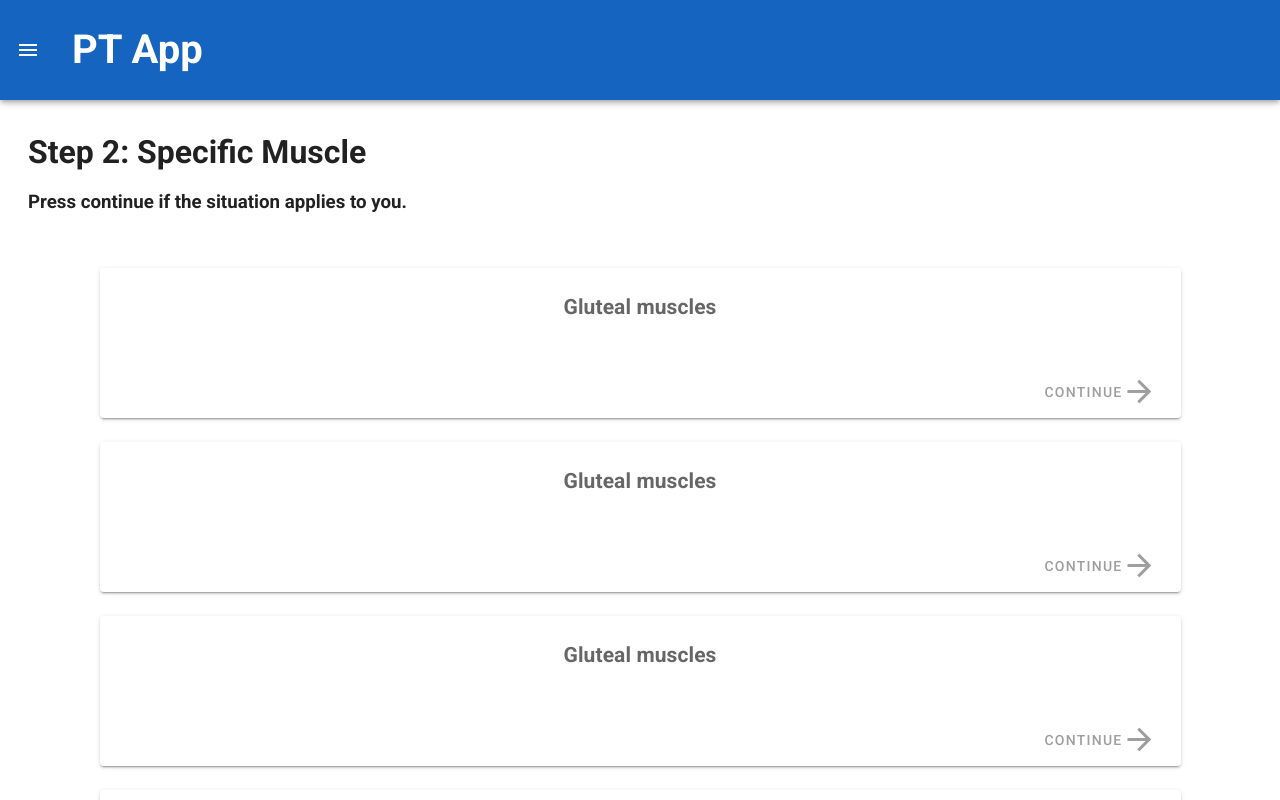
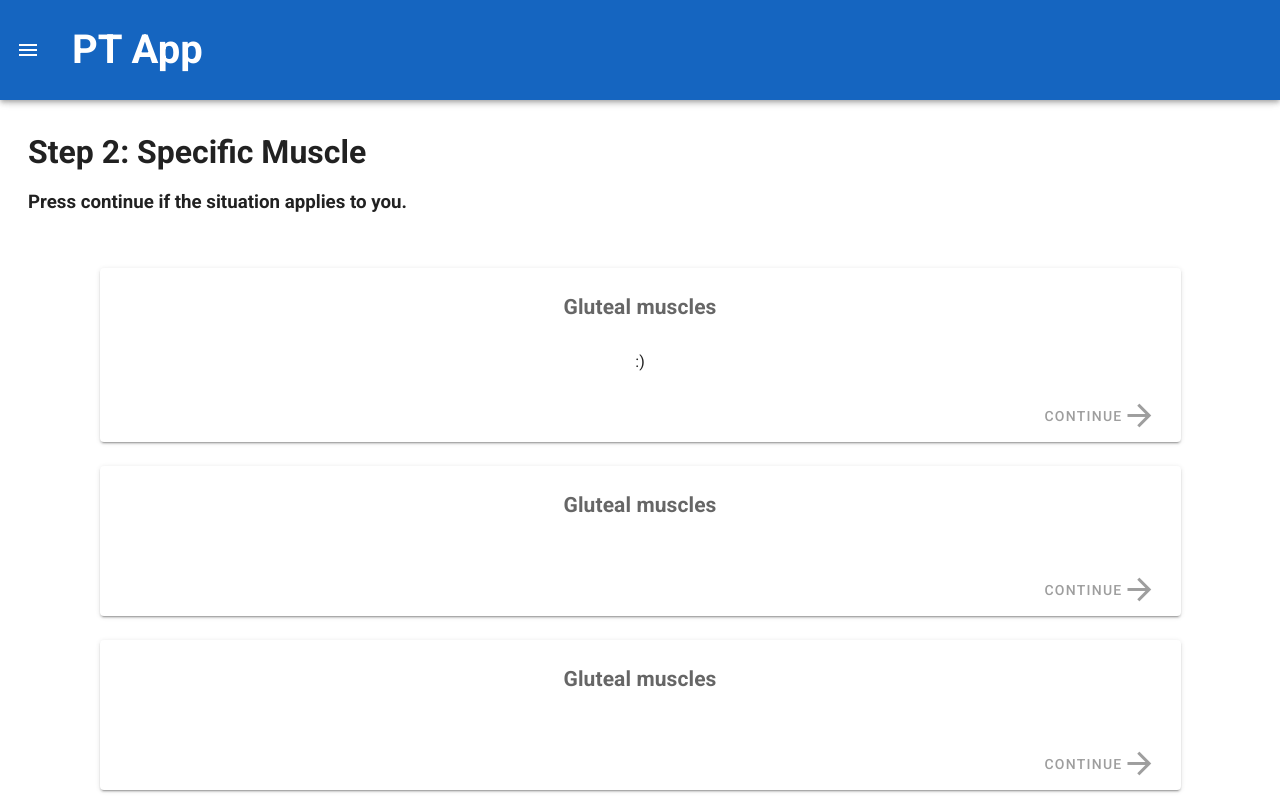
Before and after one commit to brycenamorozo/PT_App, a Vue app: page /UpperLegQ in a window 1280 px wide. Shown: the top 800 px of the page. Built offline with nearby package versions, Linux system fonts and the light colour scheme.

Commit message:
testtesttest

```diff
--- a/src/views/UpperLegExercises/UpperLegQ.vue
+++ b/src/views/UpperLegExercises/UpperLegQ.vue
@@ -42,7 +42,7 @@ export default {
     return {
       items: [
         { title: 'Gluteal muscles', route: '/Glutes',
-          info: '',
+          info: ':)',
           picture: require('../../assets/GlutealMuscles.jpg') },
         { title: 'Gluteal muscles', route: '/Groin',
           info: '',
```
